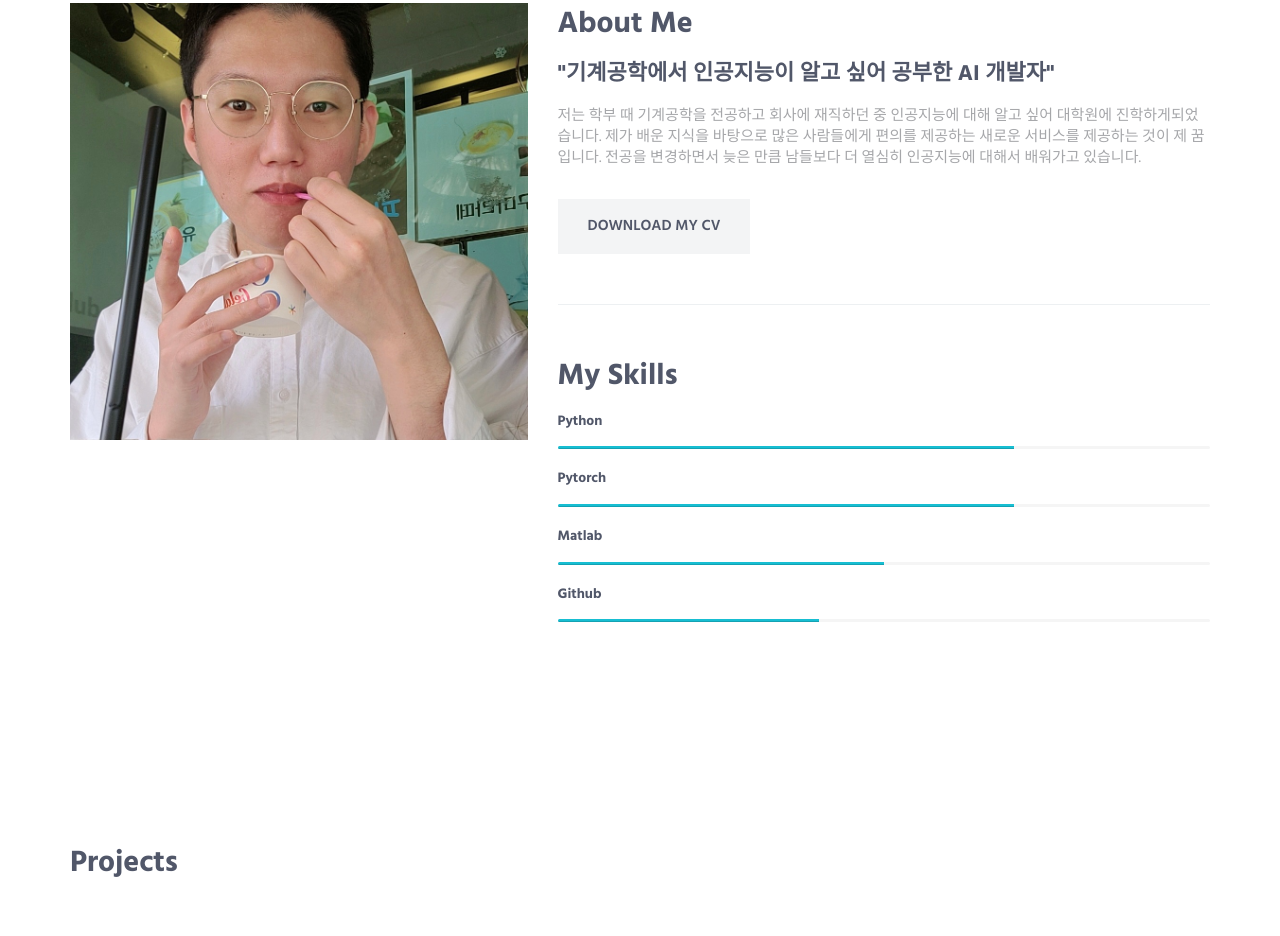
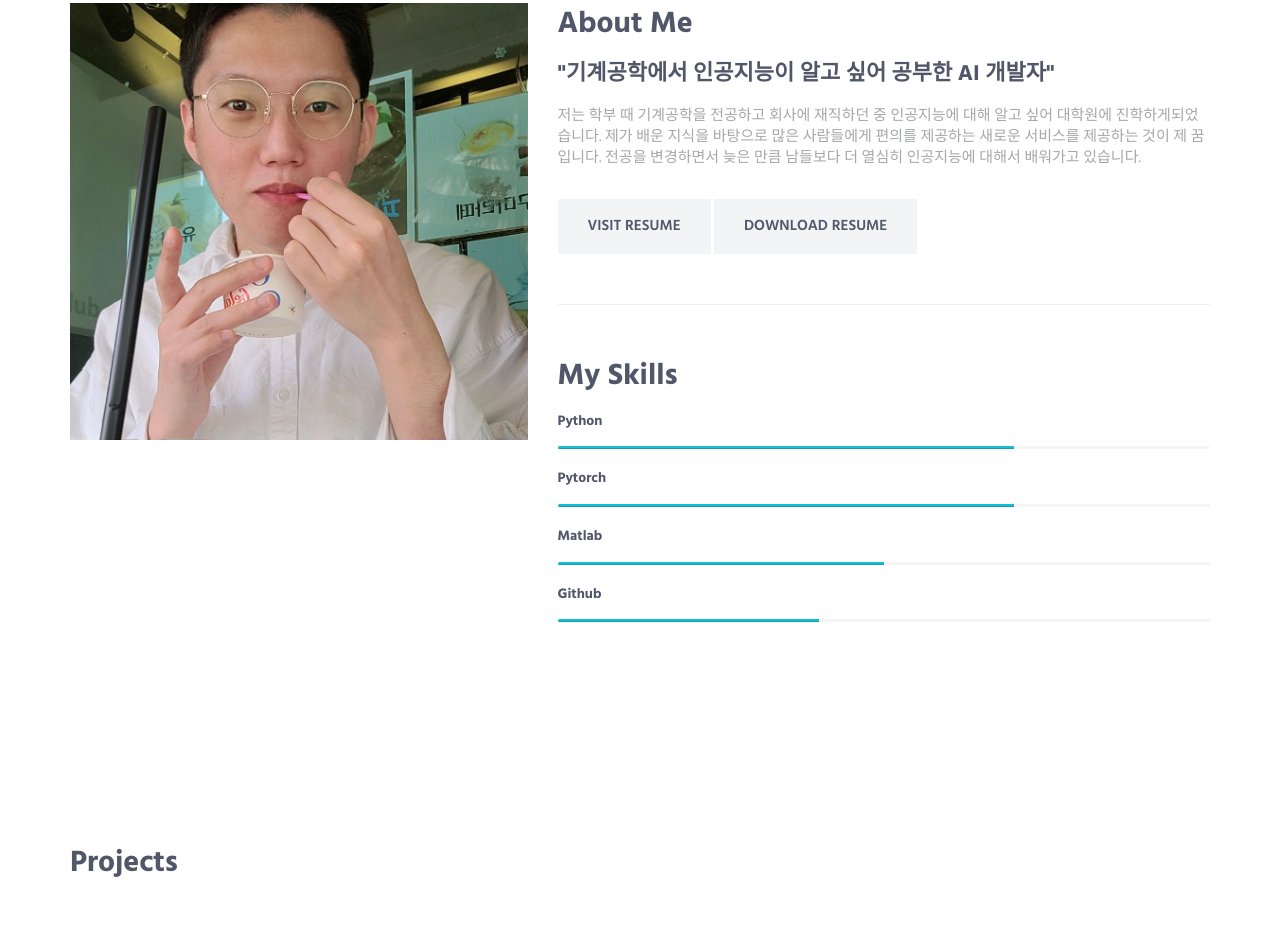
Before and after one commit to BanDoong/Portfolio, a plain HTML site: page index.html in a window 1280 px wide. Shown: the part 717-1653 px from the top of the page. Drawn offline with Linux system fonts and the light colour scheme.

Commit message:
Init resume

```diff
--- a/index.html
+++ b/index.html
@@ -122,7 +122,8 @@
                                     <h3> "기계공학에서 인공지능이 알고 싶어 공부한 AI 개발자" </h3>
                                     <p>저는 학부 때 기계공학을 전공하고 회사에 재직하던 중 인공지능에 대해 알고 싶어 대학원에 진학하게되었습니다. 제가 배운 지식을 바탕으로 많은 사람들에게 편의를 제공하는 새로운 서비스를 제공하는 것이 제 꿈입니다. 전공을 변경하면서 늦은 만큼 남들보다 더 열심히 인공지능에 대해서 배워가고 있습니다.</p>
                                 </div>
-                                <a href="https://bandoong.github.io/" class="btn-theme btn-theme-md btn-default-bg text-uppercase">Download my CV</a>
+                                <a href="https://bandoong.github.io/" class="btn-theme btn-theme-md btn-default-bg text-uppercase">Visit Resume</a>
+                                <a href="#" class="btn-theme btn-theme-md btn-default-bg text-uppercase">Download Resume</a>
                             </div>
                         </div>
 
```
